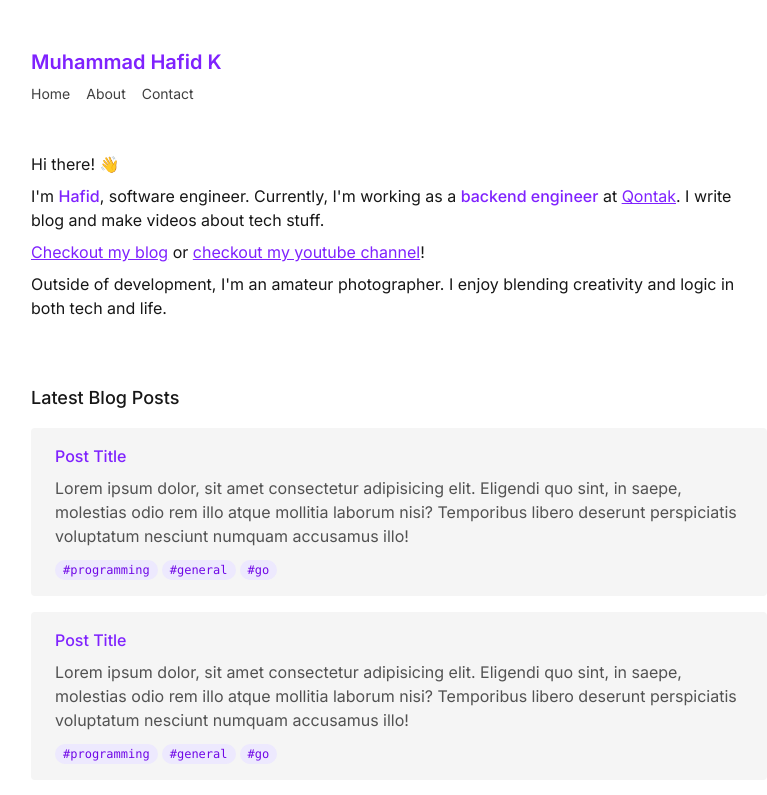
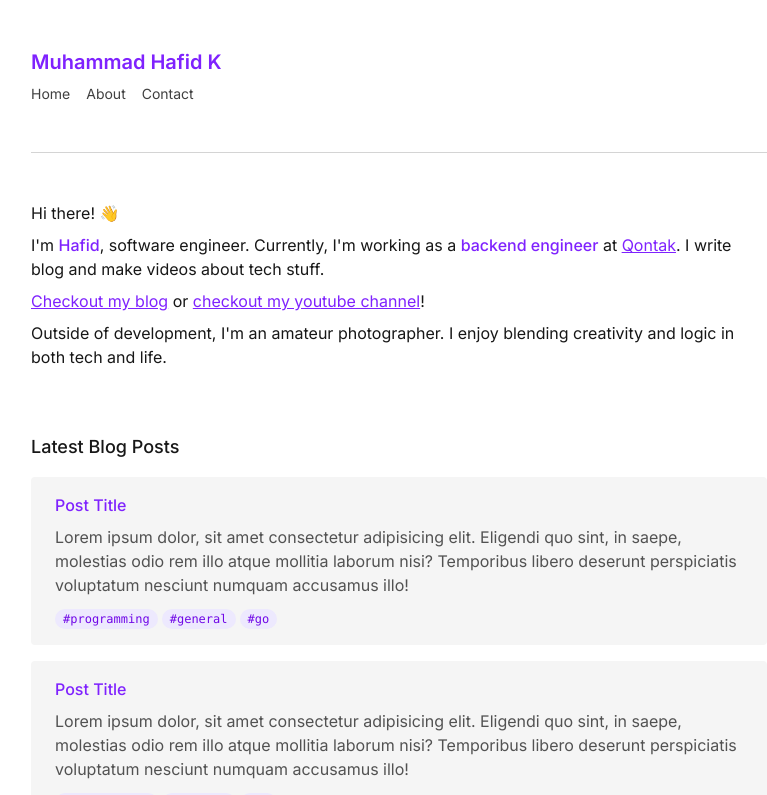
Before and after one commit to mhafidk/blog, a SvelteKit app: page / in a window 1280 px wide. Shown: the top 795 px of the page, without its empty margins (241-1008 px from the left). Built offline with nearby package versions, Linux system fonts and the light colour scheme.

Commit message:
improve ui

```diff
--- a/src/lib/components/blog-card.svelte
+++ b/src/lib/components/blog-card.svelte
@@ -1,7 +1,7 @@
 <div class="rounded bg-neutral-100">
 	<div class="px-6 py-4">
 		<a href="/blog" class="font-medium text-violet-600 hover:text-violet-700">Post Title</a>
-		<p class="line-clamp-3 pt-2 text-neutral-600">
+		<p class="line-clamp-5 pt-2 text-neutral-600 md:line-clamp-3">
 			Lorem ipsum dolor, sit amet consectetur adipisicing elit. Eligendi quo sint, in saepe,
 			molestias odio rem illo atque mollitia laborum nisi? Temporibus libero deserunt perspiciatis
 			voluptatum nesciunt numquam accusamus illo!
--- a/src/routes/+layout.svelte
+++ b/src/routes/+layout.svelte
@@ -10,7 +10,7 @@
 </svelte:head>
 
 <div class="mx-auto max-w-3xl p-4">
-	<header class="pt-8">
+	<header class="border-b border-neutral-300 pt-8 pb-12">
 		<h1>
 			<a href="/" class="text-xl font-semibold text-violet-600 hover:text-violet-700"
 				>Muhammad Hafid K</a
@@ -25,7 +25,7 @@
 	<main class="py-12">
 		{@render children?.()}
 	</main>
-	<footer class="mt-72 mb-6 text-center text-sm">
+	<footer class="mt-72 mb-4 border-t border-neutral-300 pt-8 text-center text-sm">
 		<p>
 			© 2024
 			<span class="font-medium text-violet-700">Muhammad Hafid Khoirul</span>.
--- a/src/routes/+page.svelte
+++ b/src/routes/+page.svelte
@@ -176,7 +176,7 @@
 				platforms! I'll get back to you as soon as possible. 👌
 			</p>
 		</div>
-		<div class="mt-8 flex justify-center gap-8">
+		<div class="mt-12 flex justify-center gap-8">
 			<!-- svelte-ignore a11y_consider_explicit_label -->
 			<a href="mailto:mhafidk@gmail.com" target="_blank" rel="noreferrer">
 				<svg
```
